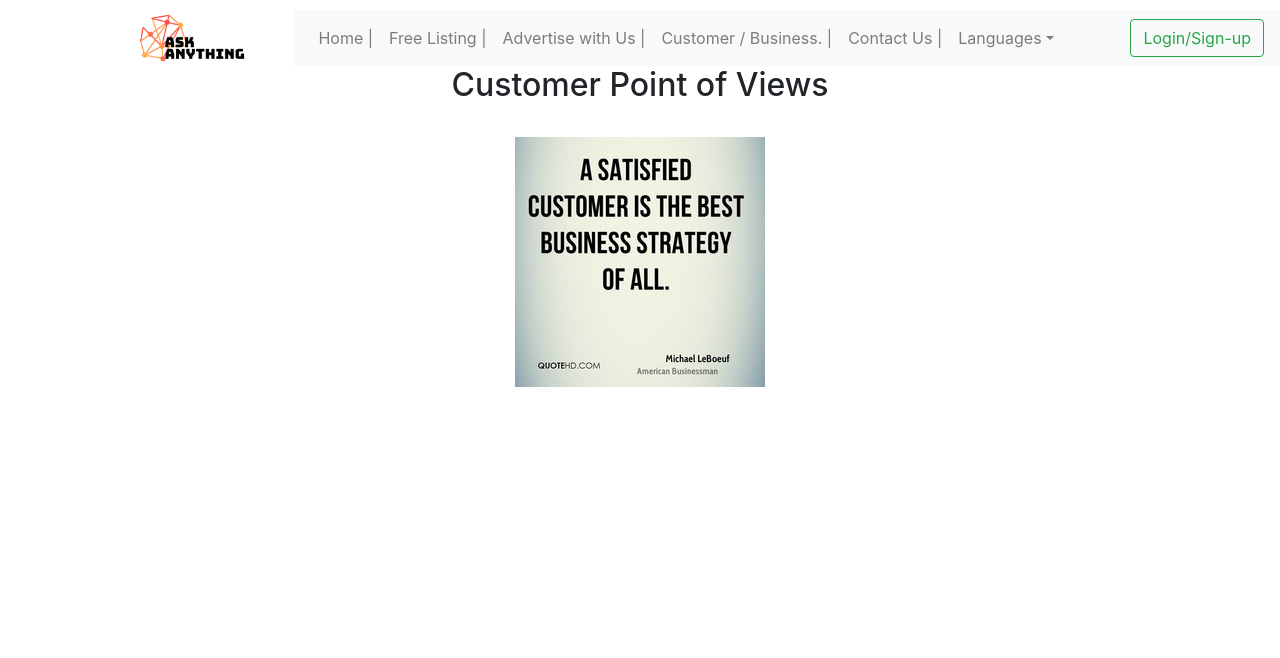
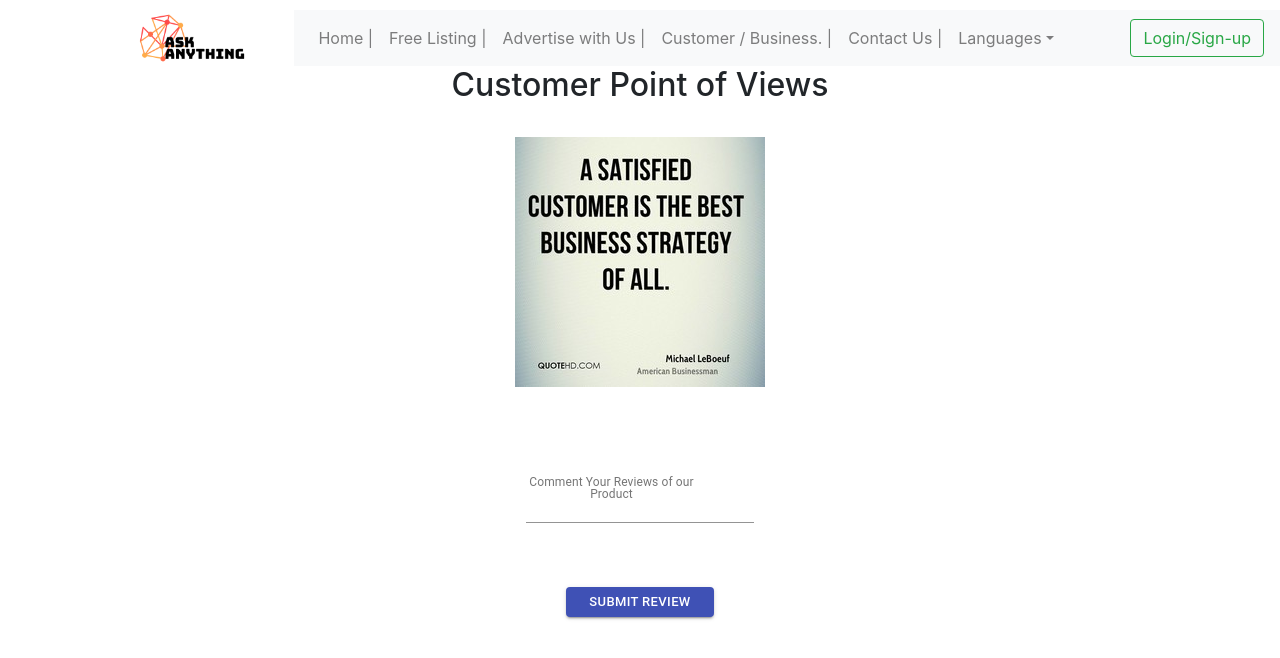
Before and after one commit to Farish3444/askanything_project, a React (Create React App) app: page /Customer-Review in a window 1280 px wide. Shown: the top 658 px of the page. Built offline with nearby package versions, Linux system fonts and the light colour scheme.

Commit message:
back to work

```diff
--- a/package.json
+++ b/package.json
@@ -4,6 +4,7 @@
   "private": true,
   "dependencies": {
     "@material-ui/core": "^4.11.4",
+    "@material-ui/styles": "^4.11.4",
     "@testing-library/jest-dom": "^5.11.4",
     "@testing-library/react": "^11.1.0",
     "@testing-library/user-event": "^12.1.10",
--- a/src/CustomerReview/CustomerReview.jsx
+++ b/src/CustomerReview/CustomerReview.jsx
@@ -1,7 +1,21 @@
 import React from 'react';
+import { makeStyles,Input,InputLabel,InputAdornment,FormControl,TextField,Button } from '@material-ui/core';
+
 import happyCustomer from '../assets/happycustomer.jpeg';
 
+const useStyles = makeStyles((theme) => ({
+    margin: {
+      margin: theme.spacing(11),
+    },
+    Button:{
+        size:'small',
+        margin:theme.spacing(5)
+    }
+
+  }));
+
 const CustomerReview = () => {
+    const classes = useStyles();
     return (
         <div>
             <h2>Customer Point of Views</h2>
@@ -10,6 +24,20 @@
             <img
                 src={happyCustomer}
             />
+            <br/>
+<FormControl className={classes.margin}>
+        <InputLabel htmlFor="input-with-icon-adornment">Comment Your Reviews of our Product</InputLabel>
+        <Input
+          id="input-with-icon-adornment"
+          startAdornment={
+            <InputAdornment position="start">
+              {/* <AccountCircle /> */}
+            </InputAdornment>
+          }
+        />
+        <br/>
+        <Button variant="contained" color="primary" size="small" className={classes.Button}>Submit Review</Button>
+</FormControl>
         </div>
     )
 }
```
Also changed, not shown: 2 other files (tests, documents, lock files or other folders).
